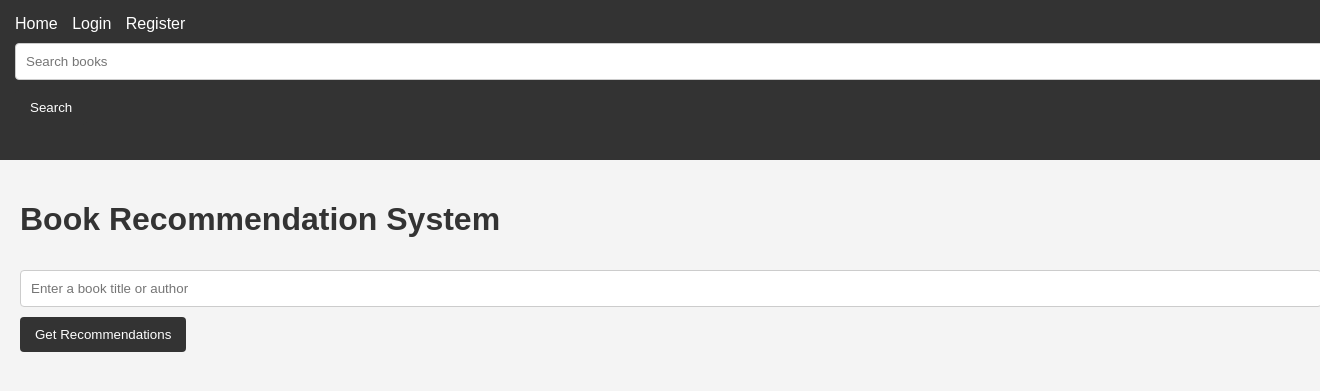
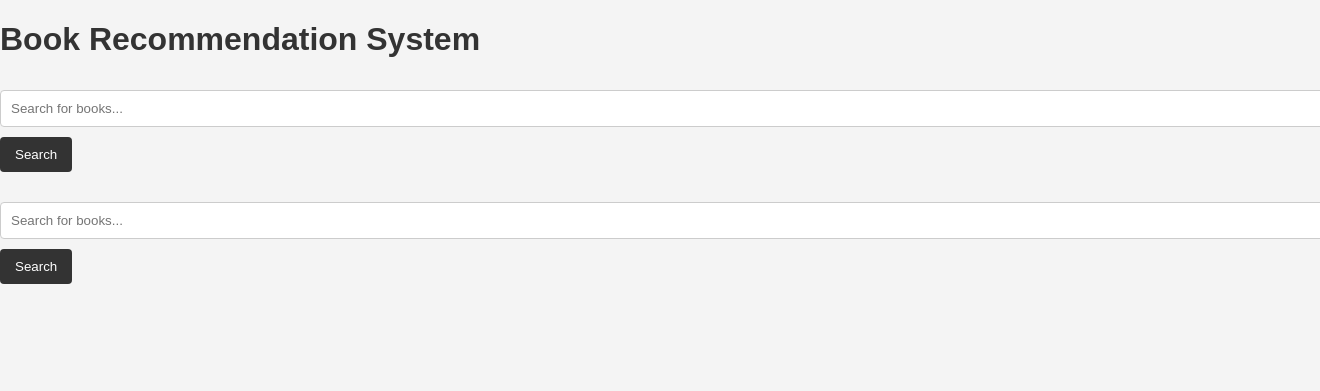
Before and after one commit to KleaSCM/Eostrix, a Flask app: page / in a window 1320 px wide; the page is wider, and only the part inside the window is pictured. Shown: the top 391 px of that part. Run offline with Flask 3, Linux system fonts and the light colour scheme.

Commit message:
hjgcjycfky

```diff
--- a/routes.py
+++ b/routes.py
@@ -1,123 +1,37 @@
-from flask import render_template, redirect, url_for, flash, request
+import requests
+from flask import render_template, request, redirect, url_for, flash
+from app import app, db
+from models import Book, User
 from flask_login import login_user, logout_user, login_required, current_user
-from flask_mail import Message
-from app import app, db, mail
-from models import User, Book, Favorite, Rating
-from forms import RegistrationForm, LoginForm
-import pandas as pd
-from sklearn.feature_extraction.text import TfidfVectorizer
-from sklearn.metrics.pairwise import linear_kernel
 
-# Load book data
-book_data = pd.read_csv('book_data.csv')
-
-def recommend_books(title, book_data):
-    tfidf = TfidfVectorizer(stop_words='english')
-    book_data['description'] = book_data['description'].fillna('')
-    tfidf_matrix = tfidf.fit_transform(book_data['description'])
-
-    cosine_sim = linear_kernel(tfidf_matrix, tfidf_matrix)
-
-    indices = pd.Series(book_data.index, index=book_data['title']).drop_duplicates()
-
-    if title not in indices:
+def fetch_books_from_google(query):
+    api_key = 'AIzaSyAp7SmJS5G5eAz837ar2K_w91pb6JLRMPA'
+    url = f'https://www.googleapis.com/books/v1/volumes?q={query}&key={api_key}'
+    try:
+        response = requests.get(url)
+        response.raise_for_status()
+        return response.json().get('items', [])
+    except requests.exceptions.RequestException as e:
+        print(f"Error fetching data from Google Books API: {e}")
         return []
 
-    idx = indices[title]
-    sim_scores = list(enumerate(cosine_sim[idx]))
-    sim_scores = sorted(sim_scores, key=lambda x: x[1], reverse=True)
-    sim_scores = sim_scores[1:6]
-
-    book_indices = [i[0] for i in sim_scores]
-
-    return book_data['title'].iloc[book_indices]
-
 @app.route('/')
-@app.route('/index')
-def index():
+def home():
     return render_template('index.html')
 
-@app.route('/register', methods=['GET', 'POST'])
-def register():
-    if current_user.is_authenticated:
-        return redirect(url_for('index'))
-    form = RegistrationForm()
-    if form.validate_on_submit():
-        user = User(username=form.username.data, email=form.email.data, password=form.password.data)
-        db.session.add(user)
-        db.session.commit()
-        flash('Account created successfully! You can now log in.', 'success')
-        return redirect(url_for('login'))
-    return render_template('register.html', form=form)
+@app.route('/search', methods=['GET'])
+def search():
+    query = request.args.get('q')
+    if not query:
+        flash('Please enter a search term.')
+        return redirect(url_for('home'))
 
-@app.route('/login', methods=['GET', 'POST'])
-def login():
-    if current_user.is_authenticated:
-        return redirect(url_for('index'))
-    form = LoginForm()
-    if form.validate_on_submit():
-        user = User.query.filter_by(email=form.email.data).first()
-        if user and user.verify_password(form.password.data):
-            login_user(user)
-            return redirect(url_for('index'))
-        else:
-            flash('Login unsuccessful. Please check your email and password.', 'danger')
-    return render_template('login.html', form=form)
-
-@app.route('/logout')
-def logout():
-    logout_user()
-    return redirect(url_for('index'))
+    results = fetch_books_from_google(query)
+    return render_template('search_results.html', results=results)
 
 @app.route('/recommend', methods=['POST'])
 @login_required
 def recommend():
-    user_input = request.form['user_input']
-    recommended_books = recommend_books(user_input, book_data)
-    return render_template('recommendations.html', recommended_books=recommended_books)
-
-@app.route('/search', methods=['GET'])
-def search():
-    query = request.args.get('q')
-    results = Book.query.filter(
-        (Book.title.contains(query)) |
-        (Book.author.contains(query)) |
-        (Book.genre.contains(query))
-    ).all()
-    return render_template('search_results.html', results=results)
-
-@app.route('/book/<int:book_id>')
-def book_details(book_id):
-    book = Book.query.get_or_404(book_id)
-    ratings = Rating.query.filter_by(book_id=book_id).all()
-    return render_template('book_details.html', book=book, ratings=ratings)
-
-@app.route('/book/<int:book_id>/favorite', methods=['POST'])
-@login_required
-def favorite_book(book_id):
-    favorite = Favorite(user_id=current_user.id, book_id=book_id)
-    db.session.add(favorite)
-    db.session.commit()
-    flash('Book added to favorites!', 'success')
-    return redirect(url_for('book_details', book_id=book_id))
-
-@app.route('/book/<int:book_id>/rate', methods=['POST'])
-@login_required
-def rate_book(book_id):
-    rating = request.form['rating']
-    review = request.form['review']
-    new_rating = Rating(user_id=current_user.id, book_id=book_id, rating=rating, review=review)
-    db.session.add(new_rating)
-    db.session.commit()
-    flash('Thank you for your review!', 'success')
-    return redirect(url_for('book_details', book_id=book_id))
-
-@app.route('/send_email', methods=['POST'])
-@login_required
-def send_email():
-    email = request.form['email']
-    msg = Message('New Book Recommendation', sender='your_email@example.com', recipients=[email])
-    msg.body = 'Check out these new book recommendations...'
-    mail.send(msg)
-    flash('Email sent successfully!', 'success')
-    return redirect(url_for('index'))
+    query = request.form.get('q')
+    results = fetch_books_from_google(query)
+    return render_template('recommendations.html', results=results)
--- a/templates/base.html
+++ b/templates/base.html
@@ -10,26 +10,13 @@
     />
   </head>
   <body>
-    <nav>
-      <ul>
-        <li><a href="{{ url_for('index') }}">Home</a></li>
-        {% if current_user.is_authenticated %}
-        <li><a href="{{ url_for('logout') }}">Logout</a></li>
-        {% else %}
-        <li><a href="{{ url_for('login') }}">Login</a></li>
-        <li><a href="{{ url_for('register') }}">Register</a></li>
-        {% endif %}
-      </ul>
-      <form action="{{ url_for('search') }}" method="GET">
-        <input type="text" name="q" placeholder="Search books" />
+    <header>
+      <h1>Book Recommendation System</h1>
+      <form action="{{ url_for('search') }}" method="get">
+        <input type="text" name="q" placeholder="Search for books..." />
         <button type="submit">Search</button>
       </form>
-    </nav>
-    <div class="container">
-      {% with messages = get_flashed_messages(with_categories=true) %} {% if
-      messages %} {% for category, message in messages %}
-      <div class="flash {{ category }}">{{ message }}</div>
-      {% endfor %} {% endif %} {% endwith %} {% block content %}{% endblock %}
-    </div>
+    </header>
+    {% block content %} {% endblock %}
   </body>
 </html>
--- a/templates/index.html
+++ b/templates/index.html
@@ -1,12 +1,6 @@
 {% extends "base.html" %} {% block content %}
-<h1>Book Recommendation System</h1>
 <form method="POST" action="{{ url_for('recommend') }}">
-  <input
-    type="text"
-    name="user_input"
-    placeholder="Enter a book title or author"
-    required
-  />
-  <button type="submit">Get Recommendations</button>
+  <input type="text" name="q" placeholder="Search for books..." />
+  <button type="submit">Search</button>
 </form>
 {% endblock %}
```
Also changed, not shown: importrequests.py (added, +12 -0 lines), templates/search_results.html (+13 -6 lines), app.py (line endings or trailing spaces), 2 other files.
